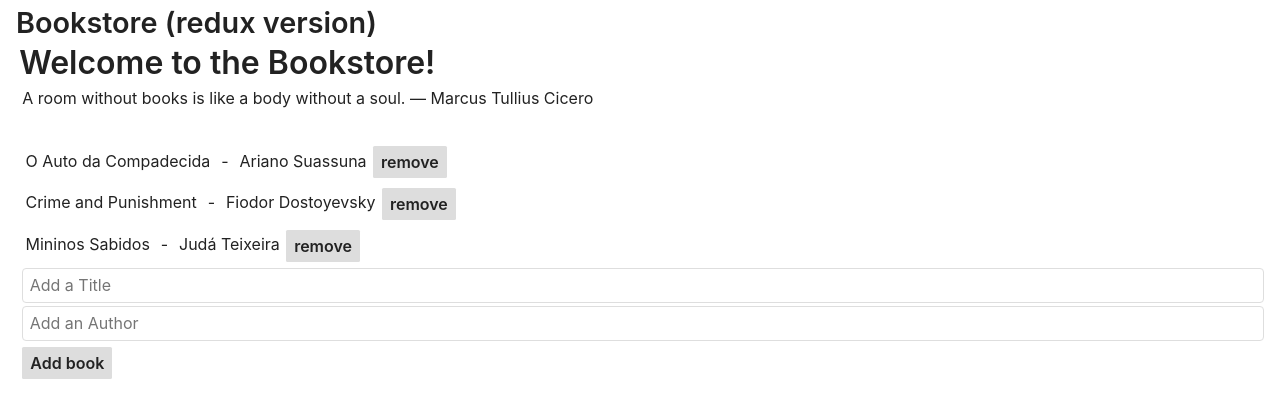
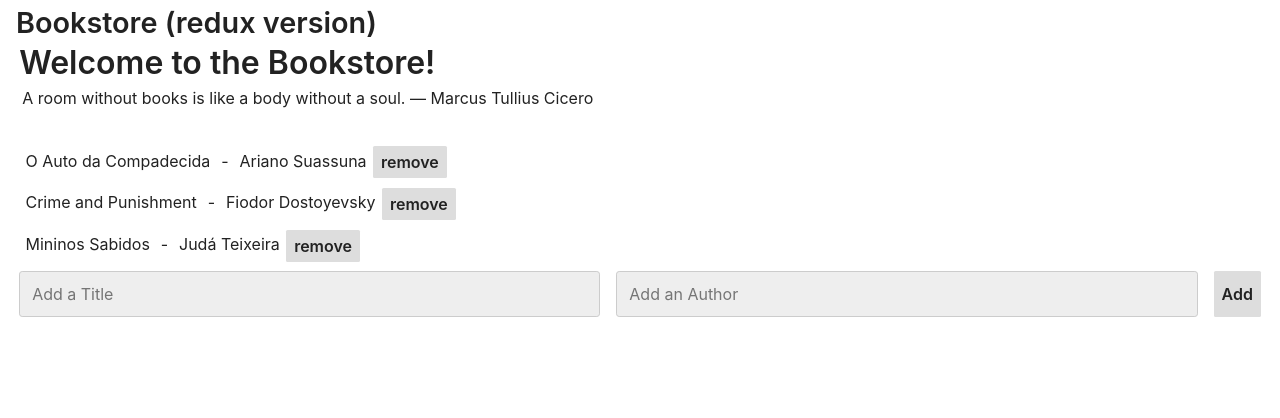
Before and after one commit to mrjuda/bookstore-redux, a React (Create React App) app: page / in a window 1280 px wide. Shown: the top 418 px of the page. Built offline with nearby package versions, Linux system fonts and the light colour scheme.

Commit message:
Fix linter typos

```diff
--- a/src/features/books/AddBookForm.js
+++ b/src/features/books/AddBookForm.js
@@ -15,7 +15,7 @@ export const AddBookForm = () => {
   const dispatch = useDispatch();
 
   const onTitleChanged = (e) => setTitle(e.target.value);
-  const onAuthorChanged =(e) => setAuthor(e.target.value);
+  const onAuthorChanged = (e) => setAuthor(e.target.value);
 
   const onSavePostClicked = () => {
     if (title && author) {
@@ -24,17 +24,16 @@ export const AddBookForm = () => {
           id: nanoid(),
           title,
           author,
-        })
+        }),
       );
 
       setTitle('');
       setAuthor('');
     }
-  }
+  };
 
   return (
-    <section>
-      <form>
+    <form className="add-book-container">
       <input
         type="text"
         className="add-book-text"
@@ -54,9 +53,10 @@ export const AddBookForm = () => {
         onChange={onAuthorChanged}
       />
       <button type="button" onClick={onSavePostClicked}>
-            Add book
+        Add
       </button>
     </form>
-    </section>
   );
 };
+
+export default AddBookForm;
--- a/src/features/books/styles/AddBookForm.scss
+++ b/src/features/books/styles/AddBookForm.scss
@@ -2,7 +2,7 @@
 
 .add-book-container {
   display: flex !important;
-  justify-content: space-between ;
+  justify-content: space-between;
   gap: 0.6rem;
   margin: 1rem 0;
   padding: 0;
--- a/src/index.css
+++ b/src/index.css
@@ -12,10 +12,6 @@ ul {
 h1 {
   font-size: 1.8rem;
   color: #444;
-}
-
-input {
-  padding: 0.4rem !important;
 }
 
 button {
--- a/src/index.js
+++ b/src/index.js
@@ -1,9 +1,9 @@
 import React from 'react';
 import ReactDOM from 'react-dom';
 import './index.css';
+import { Provider } from 'react-redux';
 import App from './App';
 import store from './app/store';
-import { Provider } from 'react-redux';
 
 ReactDOM.render(
   <React.StrictMode>
--- a/src/index.scss
+++ b/src/index.scss
@@ -17,10 +17,6 @@ h1 {
   color: #444;
 }
 
-input {
-  padding: 0.4rem !important;
-}
-
 button {
   background: #ddd !important;
   border: none !important;
```
Also changed, not shown: 2 other files (tests, documents, lock files or other folders). Lines whose indentation alone changed are shown as unchanged.
